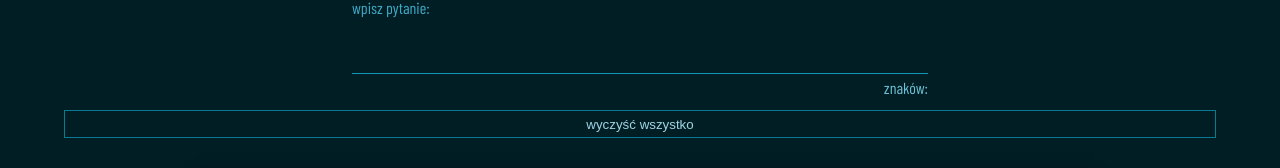
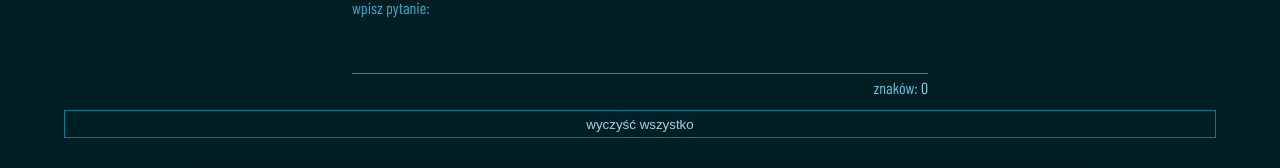
Before and after one commit to Scorpion19702022/SIMPLE_PROJECT_REACT_REDUX, a React (Vite) app: page /Magic8Ball in a window 1280 px wide. Shown: the part 401-569 px from the top of the page. Built offline with nearby package versions, Linux system fonts and the light colour scheme; a web font is replaced by a local one.

Commit message:
added props

```diff
--- a/src/Components/Magic8Ball/Magic8Ball.tsx
+++ b/src/Components/Magic8Ball/Magic8Ball.tsx
@@ -11,12 +11,19 @@ const Magic8Ball = () => {
 
 	const handleChangeInput = (e: string) => {
 		if (e.length >= 50) {
+			setInputValue(e)
 		}
 	}
 
 	return (
 		<main className={styles.wrapper}>
-			<Magic8BallAction />
+			<Magic8BallAction
+				isActionBall={actionBall}
+				fillInputQuestion={inputValue}
+				isError={error}
+				signsLength={quantitySigns}
+				changeInput={handleChangeInput}
+			/>
 			<Magic8BallResult />
 		</main>
 	)
--- a/src/Components/Magic8Ball/Magic8BallAction.tsx
+++ b/src/Components/Magic8Ball/Magic8BallAction.tsx
@@ -3,7 +3,7 @@ import styles from './Styles/Magic8BallAction.module.css'
 import imgBall from '../../assets/ball-35516_1920.png'
 
 interface initialProps {
-	actionBall: boolean
+	isActionBall: boolean
 	fillInputQuestion: string
 	isError: string
 	signsLength: number
@@ -11,7 +11,7 @@ interface initialProps {
 }
 
 const Magic8BallAction: React.FC<initialProps> = ({
-	actionBall,
+	isActionBall,
 	fillInputQuestion,
 	isError,
 	signsLength,
@@ -23,7 +23,7 @@ const Magic8BallAction: React.FC<initialProps> = ({
 			<span className={styles.text}>wpisz pytanie,kliknij w bilę i poznaj odpowiedź</span>
 			<div className={styles.box_img}>
 				<button className={styles.btn_ball}>
-					<img className={actionBall ? styles.img : styles.img_action} src={imgBall} alt='ball' />
+					<img className={isActionBall ? styles.img : styles.img_action} src={imgBall} alt='ball' />
 				</button>
 			</div>
 			<div className={styles.box_inputs}>
```
